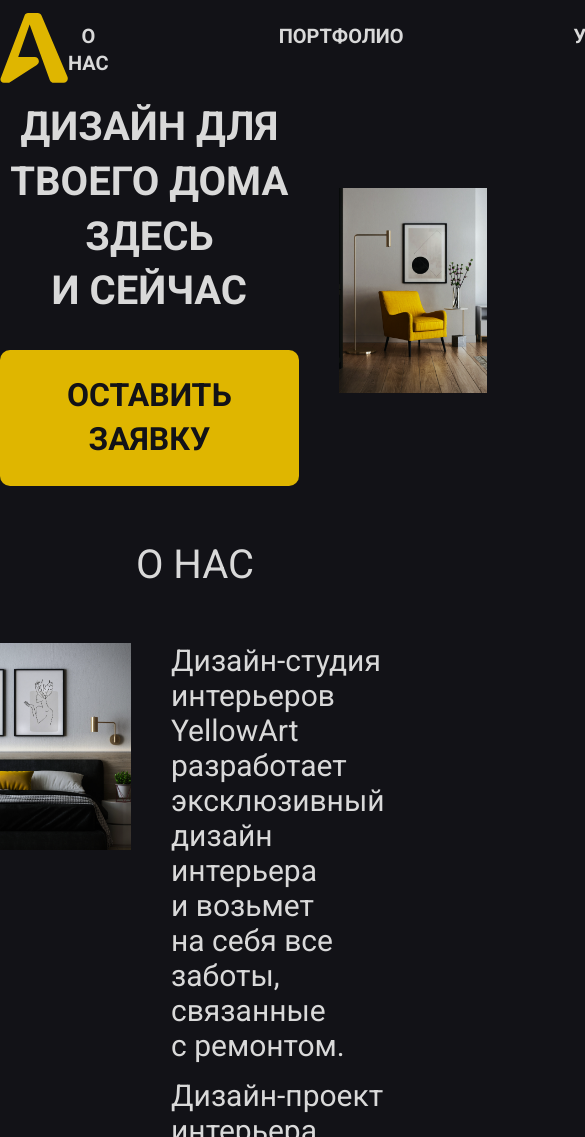
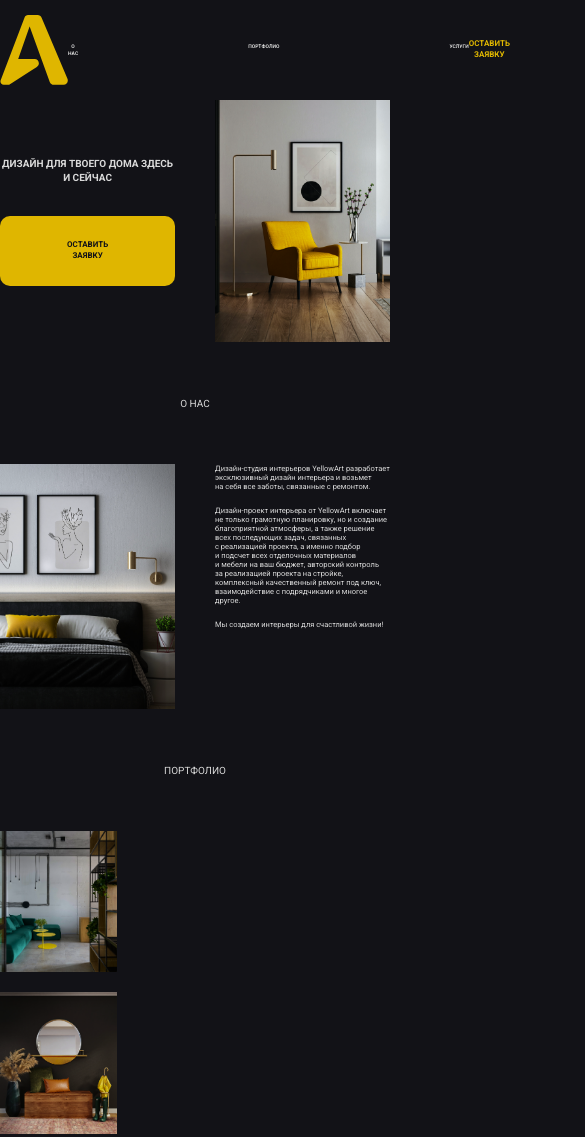
Before and after one commit to tati-id9/YellowArt, a plain HTML site: page index.html in a window 390 px wide. Shown: the top 1137 px of the page, 585 px wide, since content can reach past the window. Drawn offline with Linux system fonts and the light colour scheme.

Commit message:
update positions sections application and about, on the call request page, the footer position

```diff
--- a/call_reques.html
+++ b/call_reques.html
@@ -9,7 +9,8 @@
     <meta name="viewport" content="width=device-width, initial-scale=1.0">
     <title>YellowArt</title>
     <link rel="stylesheet" href="css/style.css">
-    <script src="script/input_mask.js "></script>
+    <script src="script/input_mask.js" defer></script>
+    <script src="script/test.js" defer></script>
 </head>
 
 <body>
@@ -61,9 +62,10 @@
                 <button class="questionnaire__submit" type="submit" name="Submit">Отправить</button>
             </form>
         </div>
+
     </section>
 
-    <footer class="footer">
+    <footer class="footer center">
         <div class="footer__contact">
             <div class="footer__contact-tel">
                 <svg xmlns="http://www.w3.org/2000/svg" width="42" height="39" viewBox="0 0 42 39" fill="none">
--- a/css/_call_reques.scss
+++ b/css/_call_reques.scss
@@ -1,8 +1,10 @@
-
 .call-request {
     display: flex;
     flex-direction: column;
     align-items: center;
+
+    flex-grow: 1;
+
     padding: 40px 0px;
 
     &__box {
@@ -22,6 +24,7 @@
         font-weight: 400;
         line-height: normal;
     }
+
 }
 
 .questionnaire {
@@ -52,8 +55,9 @@
         border: transparent;
         outline: transparent;
 
-        &:focus{
+        &:focus {
             outline: solid $colorAccentSite;
+            background-color: $colorText;
         }
     }
 
--- a/css/_mobile.scss
+++ b/css/_mobile.scss
@@ -1,4 +1,13 @@
 @media (min-width:320px) and (max-width: 425px) {
+    html {
+        font-size: 5px;
+    }
+
+    .team__flex {
+        display: flex;
+        gap: 15px;
+        flex-direction: column;
+    }
 
     .portfolio {
         &__box {
--- a/css/style.scss
+++ b/css/style.scss
@@ -24,6 +24,10 @@ img {
 body {
     font-family: 'Roboto', sans-serif;
     background-color: $colorSelectSite;
+
+    display: flex;
+    flex-direction: column;
+    min-height: 100vh;
 }
 
 .center {
@@ -43,8 +47,8 @@ body {
 }
 
 .baner {
-    min-width: 38vw;
-    max-height: 60vw;
+    min-width: 100%;
+    ;
 }
 
 /*Header*/
@@ -95,9 +99,12 @@ body {
 
 /*Application*/
 .application {
-    display: flex;
+    // display: flex;
     align-items: center;
-    justify-content: space-between;
+    // justify-content: space-between;
+    display: grid;
+    justify-content: center;
+    grid-template-columns: repeat(2, 1fr);
     gap: 40px;
 
     &__left {
@@ -150,9 +157,9 @@ body {
     align-items: center;
 
     &__box {
-        display: flex;
-        flex-direction: row;
-        justify-content: space-between;
+        display: grid;
+        justify-content: center;
+        grid-template-columns: repeat(2, 1fr);
         gap: 40px;
     }
 
@@ -250,7 +257,7 @@ body {
         display: grid;
         justify-content: center;
         grid-template-columns: repeat(3, 350px);
-        gap: 20px;
+        gap: 50px;
         padding-bottom: 40px;
     }
 
@@ -313,6 +320,8 @@ body {
     min-height: 230px;
     padding-top: 29px;
 
+    flex-shrink: 0;
+
     &__text {
         color: $colorText;
         font-family: $fontFamilySite;
--- a/index.html
+++ b/index.html
@@ -31,7 +31,8 @@
             <a href="#services" class="header__link">Услуги</a>
         </nav>
         <div class="header__call-reques-btn">
-        <a href="call_reques.html" class="header__btn">Оставить заявку</a></div>
+            <a href="call_reques.html" class="header__btn">Оставить заявку</a>
+        </div>
     </header>
     <section class="application center">
         <div class="application__left">
@@ -42,9 +43,9 @@
             <img class="application__baner baner" src="img/banner1.png" alt="baner">
         </div>
     </section>
-    <section id="about" class="about">
+    <section id="about" class="about center">
         <h2 class="title">О НАС</h2>
-        <div class="about__box center">
+        <div class="about__box">
             <div class="about__box-left">
                 <img class="about__baner baner" src="img/banner2.png" alt="baner">
             </div>
@@ -71,7 +72,7 @@
             <img class="portfolio__photo" src="img/portfolio/portfolio5.png" alt="interior design project photography">
         </div>
     </section>
-    <section class="team">
+    <section class="team center">
         <h2 class="team__title title">КОМАНДА</h2>
         <div class="team__flex"></div>
         <p class="team__text">
@@ -87,7 +88,7 @@
             <a class="services__details" href="services.html">Подробнее...</a>
         </div>
     </section>
-    <footer class="footer">
+    <footer class="footer center">
         <div class="footer__contact">
             <div class="footer__contact-tel">
                 <svg xmlns="http://www.w3.org/2000/svg" width="42" height="39" viewBox="0 0 42 39" fill="none">
```
Also changed, not shown: script/input_mask.js (+5 -5 lines), services.html (+1 -1 lines), css/style.css, 1 other file.
